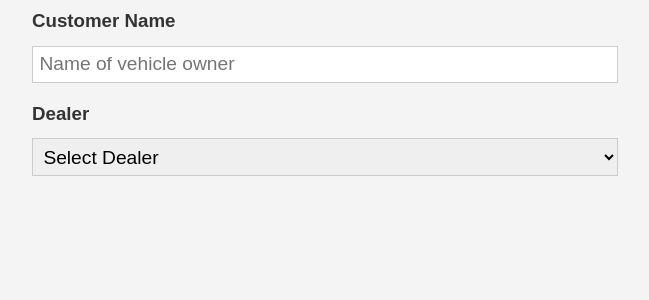
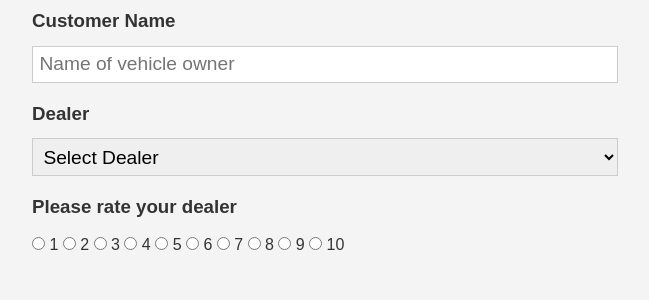
Before and after one commit to AmitBaroi/Basic-Web-App-with-Flask-and-PostgreSQL, a Python web app: template templates/index.html in a window 1280 px wide. Shown: the part 199-499 px from the top of the page, without its empty margins (315-964 px from the left). Run offline with Jinja, Linux system fonts and the light colour scheme; the template is opened without the code that fills it, so the values that code supplies are empty.

Commit message:
Updated index page, added input options for customer name, dealer name and rating

```diff
--- a/templates/index.html
+++ b/templates/index.html
@@ -21,8 +21,25 @@
             <div class="form-group">
                 <h3>Dealer</h3>
                 <select name="dealer">
-                    <option>Select Dealer</option>
+                    <option value="">Select Dealer</option>
+                    <option value="John Doe">John Doe</option>
+                    <option value="Bobby McGee">Bobby McGee</option>
+                    <option value="David Thunder">David Thunder</option>
+                    <option value="Sally Smith">Sally Smith</option>
                 </select>
+            </div>
+            <div>
+                <h3>Please rate your dealer</h3>
+                <input type="radio" name="rating" value="1"> 1
+                <input type="radio" name="rating" value="2"> 2
+                <input type="radio" name="rating" value="3"> 3
+                <input type="radio" name="rating" value="4"> 4
+                <input type="radio" name="rating" value="5"> 5
+                <input type="radio" name="rating" value="6"> 6
+                <input type="radio" name="rating" value="7"> 7
+                <input type="radio" name="rating" value="8"> 8
+                <input type="radio" name="rating" value="9"> 9
+                <input type="radio" name="rating" value="10"> 10
             </div>
         </form>
     </div>
```
